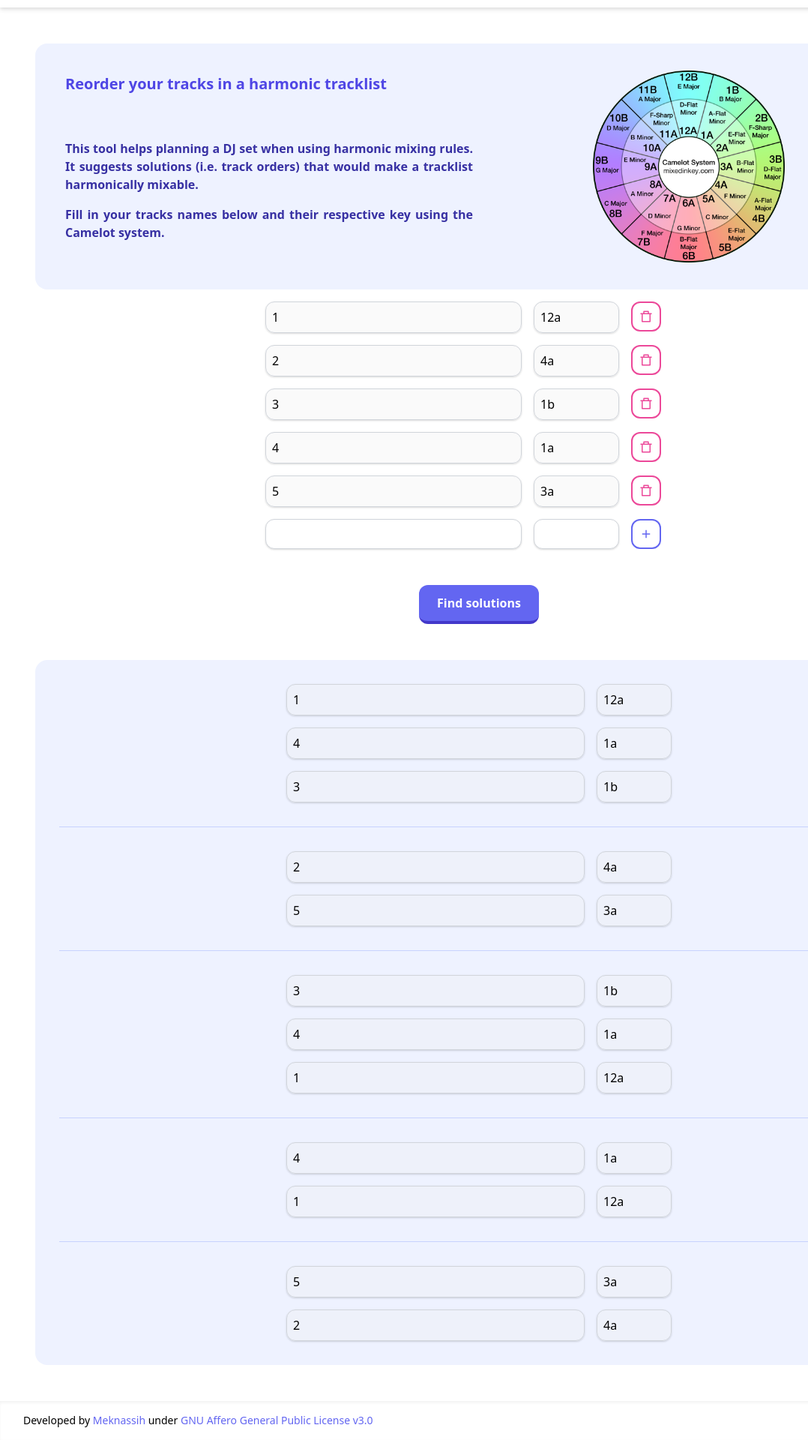
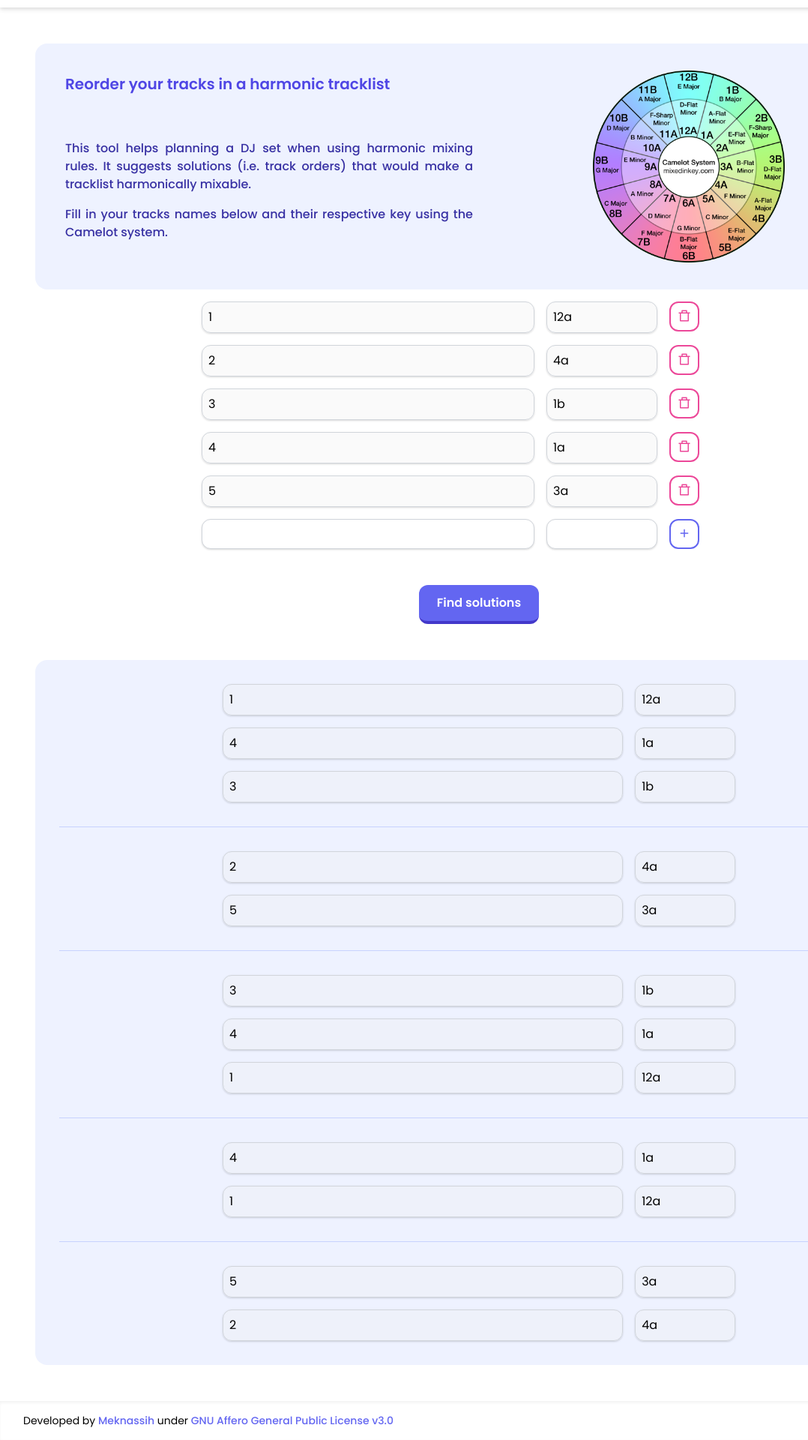
Before and after one commit to Meknassih/camelotize, a Svelte app: page / in a window 1280 px wide. Shown: the part 86-2006 px from the top of the page at 75% size, without its empty margins (1-1079 px from the left). Built offline with nearby package versions, Linux system fonts and the light colour scheme.

Commit message:
Added font Poppins

```diff
--- a/public/index.html
+++ b/public/index.html
@@ -11,6 +11,16 @@
 	<link href="/tailwind.css" rel="stylesheet">
 	<link rel='stylesheet' href='/build/bundle.css'>
 	<link href="https://cdn.jsdelivr.net/npm/remixicon@2.5.0/fonts/remixicon.css" rel="stylesheet">
+	<link rel="preconnect" href="https://fonts.googleapis.com">
+	<link rel="preconnect" href="https://fonts.gstatic.com" crossorigin>
+	<link
+		href="https://fonts.googleapis.com/css2?family=Poppins:ital,wght@0,300;0,400;0,500;0,600;0,700;1,300;1,400;1,500;1,600;1,700&display=swap"
+		rel="stylesheet">
+	<style>
+		body {
+			font-family: 'Poppins', sans-serif;
+		}
+	</style>
 	<script defer src='/build/bundle.js'></script>
 </head>
 
--- a/src/App.svelte
+++ b/src/App.svelte
@@ -47,7 +47,7 @@
 		<Tracklist />
 		<div class="container flex justify-center m-8">
 			<button
-				class="px-6 py-3 border-b-4 hover:bg-indigo-600 border-indigo-700 bg-indigo-500 text-white font-bold rounded-xl p-2 hover:shadow"
+				class="px-6 py-3 border-b-4 hover:bg-indigo-600 border-indigo-700 bg-indigo-500 text-white font-semibold rounded-xl p-2 hover:shadow"
 				on:click={findSolutions}>Find solutions</button
 			>
 		</div>
--- a/src/Foot.svelte
+++ b/src/Foot.svelte
@@ -4,13 +4,13 @@
 <footer class="w-screen p-4 shadow-inner">
 	<p class="pl-4 text-sm">
 		Developed by <a
-			class="text-indigo-500 hover:text-indigo-400 hover:underline"
+			class="text-indigo-500 hover:text-indigo-400 hover:underline font-medium"
 			href="https://github.com/Meknassih">Meknassih</a
 		>
 		under
 		<a
 			style="white-space:nowrap"
-			class="text-indigo-500 hover:text-indigo-400 hover:underline"
+			class="text-indigo-500 hover:text-indigo-400 hover:underline font-medium"
 			rel="license"
 			href="https://opensource.org/licenses/AGPL-3.0"
 			>GNU Affero General Public License v3.0</a
--- a/src/Hero.svelte
+++ b/src/Hero.svelte
@@ -1,11 +1,11 @@
 <script>
 </script>
 
-<div class="container bg-indigo-50 rounded-2xl text-indigo-800 font-semibold">
+<div class="container bg-indigo-50 rounded-2xl text-indigo-800 font-medium">
 	<div
 		class="grid sm:grid-flow-col grid-cols-1 sm:grid-rows-3 sm:grid-cols-2 m-4 md:m-8"
 	>
-		<h2 class="text-xl font-bold text-indigo-600 p-2">
+		<h2 class="text-xl font-semibold text-indigo-600 p-2">
 			Reorder your tracks in a harmonic tracklist
 		</h2>
 		<p class="p-2 text-justify">
```
